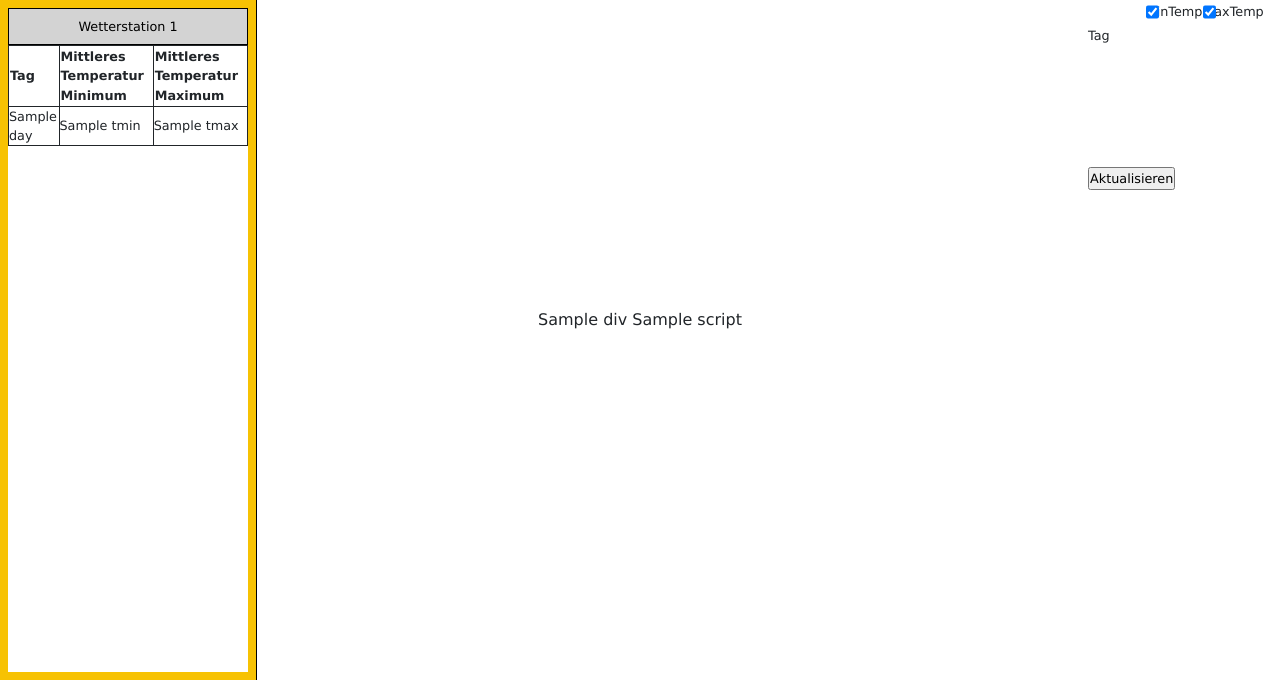
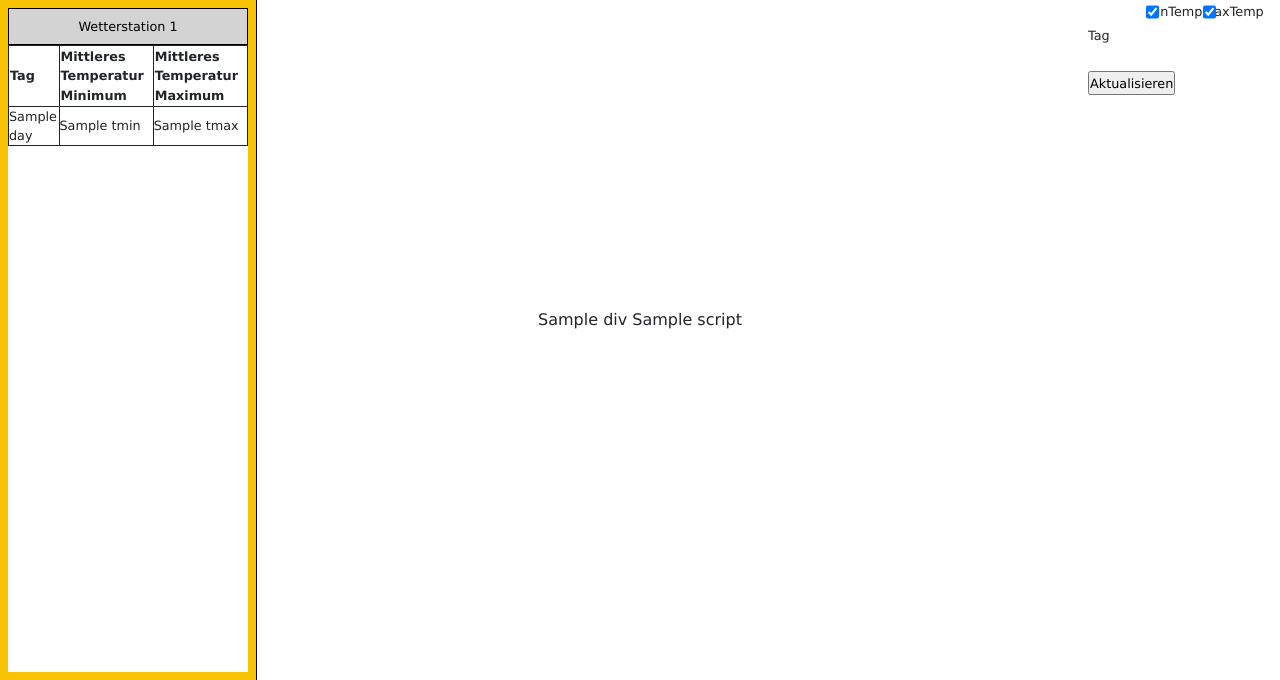
Before and after one commit to yoonisso/weather_webapp, a Flask app: template templates/Tagesansicht.html in a window 1280 px wide. Shown: the part 120-800 px from the top of the page. Run offline with Flask 3, Linux system fonts and the light colour scheme; the template is opened without the code that fills it: values that come from a table or form of the project are taken from there, most other values are stand-ins (such as "Sample title", 1, 10 or a date in 2020); form fields are guessed from the names that the template uses; some libraries are stand-ins or nearby versions.

Commit message:
new css file added

```diff
--- /dev/null
+++ b/static/stylesheets/monatsundtagesansicht.css
@@ -0,0 +1,4 @@
+#action {
+    grid-column: 1;
+    grid-row: 4;
+}
--- a/templates/Monatsansicht.html
+++ b/templates/Monatsansicht.html
@@ -6,6 +6,7 @@
     <title>Wetter App</title>
     <link rel="stylesheet" href="/static/stylesheets/main.css">
     <link rel="stylesheet" href="/static/stylesheets/detailansicht.css">
+    <link rel="stylesheet" href="/static/stylesheets/monatsundtagesansicht.css">
     <script src="/static/scripts/script.js"></script>
     <script src="https://cdn.bokeh.org/bokeh/release/bokeh-3.3.4.min.js"></script>
     <script src="https://cdn.jsdelivr.net/npm/bootstrap@5.2.2/dist/js/bootstrap.bundle.min.js" integrity="sha384-OERcA2EqjJCMA+/3y+gxIOqMEjwtxJY7qPCqsdltbNJuaOe923+mo//f6V8Qbsw3" crossorigin="anonymous"></script>
@@ -116,7 +117,6 @@
                     {{min_max_form.submit_field()}}
                 </form>
             </div>
-
         </div>
     </div>
     <div class="error_container">
--- a/templates/Tagesansicht.html
+++ b/templates/Tagesansicht.html
@@ -6,6 +6,7 @@
     <title>Wetter App</title>
     <link rel="stylesheet" href="/static/stylesheets/main.css">
     <link rel="stylesheet" href="/static/stylesheets/detailansicht.css">
+    <link rel="stylesheet" href="/static/stylesheets/monatsundtagesansicht.css">
     <script src="/static/scripts/script.js"></script>
     <script src="https://cdn.bokeh.org/bokeh/release/bokeh-3.3.4.min.js"></script>
     <script src="https://cdn.jsdelivr.net/npm/bootstrap@5.2.2/dist/js/bootstrap.bundle.min.js" integrity="sha384-OERcA2EqjJCMA+/3y+gxIOqMEjwtxJY7qPCqsdltbNJuaOe923+mo//f6V8Qbsw3" crossorigin="anonymous"></script>
```
